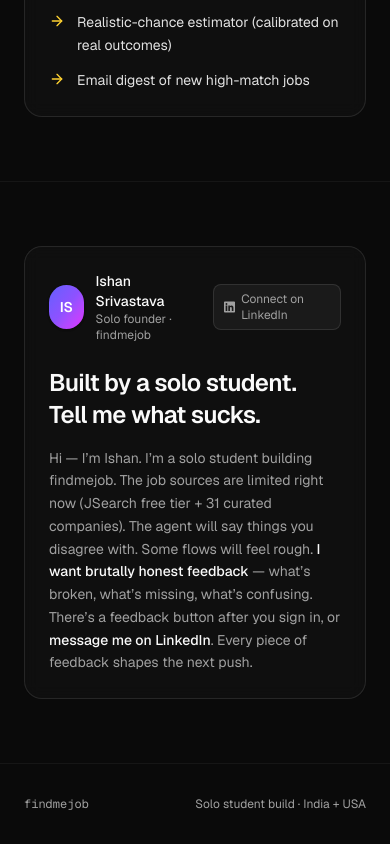
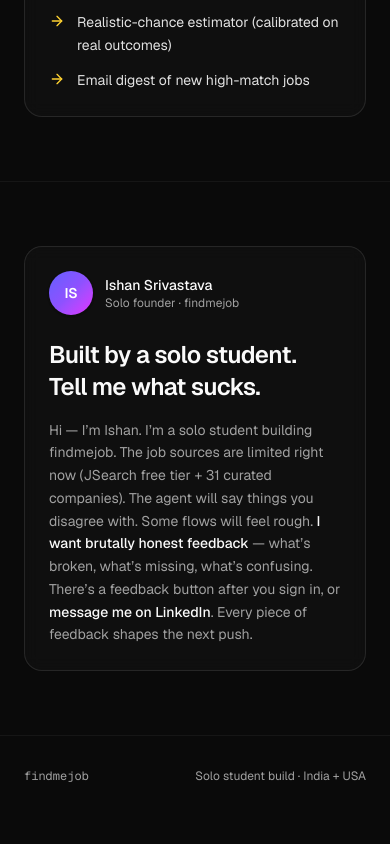
Before and after one commit to Ishan2036924/findmejob, a Next.js app: page / in a window 390 px wide. Shown: the part 4323-5167 px from the top of the page. After the commit the page ends 5139 px from the top, so only its background shows below. Built offline with nearby package versions, Linux system fonts and the light colour scheme.

Commit message:
feat(landing): LinkedIn profile link on founder note + mobile responsiveness fix

```diff
--- a/src/components/landing/founder-note.tsx
+++ b/src/components/landing/founder-note.tsx
@@ -55,7 +55,7 @@
               href={LINKEDIN_URL}
               target="_blank"
               rel="noreferrer"
-              className="inline-flex items-center gap-1.5 rounded-md border border-white/10 bg-white/5 px-2.5 py-1.5 text-xs text-muted-foreground transition-colors hover:border-white/25 hover:bg-white/10 hover:text-foreground"
+              className="hidden shrink-0 items-center gap-1.5 rounded-md border border-white/10 bg-white/5 px-2.5 py-1.5 text-xs text-muted-foreground transition-colors hover:border-white/25 hover:bg-white/10 hover:text-foreground sm:inline-flex"
             >
               <LinkedinIcon className="size-3.5" />
               Connect on LinkedIn
```
